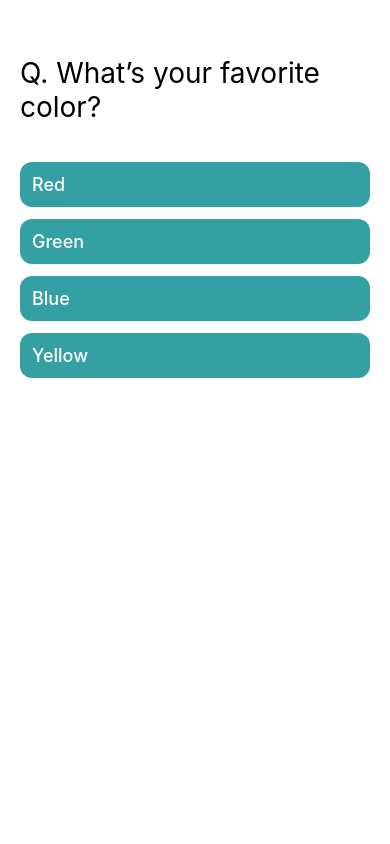
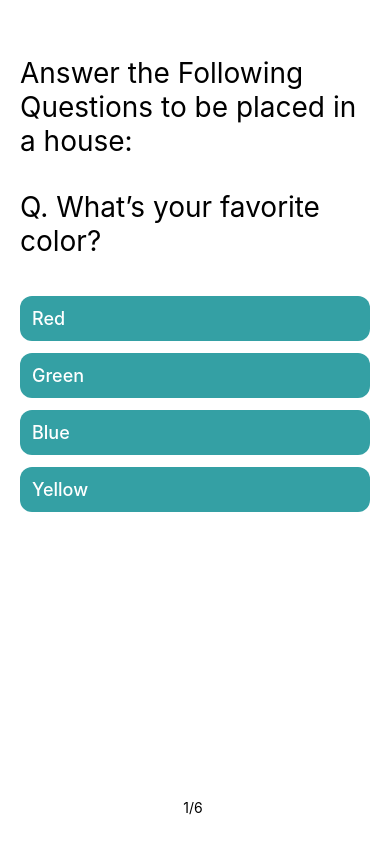
Before and after one commit to TheTimbs/Pawgwarts, a React Native app: screen / in a window 390 px wide. Built offline with nearby package versions, Linux system fonts and the light colour scheme.

Commit message:
quiz form mvp done

```diff
--- /dev/null
+++ b/app/screens/QuizResult.js
@@ -0,0 +1,28 @@
+import { StyleSheet, Text, View } from 'react-native';
+
+export default function QuizResult(props) {
+  return (
+    <View style={styles.container}>
+      <View style={styles.Wrapper}>
+        <Text style={styles.sectionTitle}> Your house is {props.house} </Text>
+        <Text> An Image would go here </Text>
+        <Text> Navigation to the home </Text>
+      </View>
+    </View>
+  );
+}
+
+const styles = StyleSheet.create({
+  container: {
+    flex: 1,
+    backgroundColor: '#E8EAED',
+  },
+  Wrapper: {
+    paddingTop: 80,
+    paddingHorizontal: 20,
+  },
+  sectionTitle: {
+    fontSize: 24,
+    fontWeight: 'bold'
+  }
+});
--- a/app/screens/QuizScreen.js
+++ b/app/screens/QuizScreen.js
@@ -8,6 +8,8 @@ import { doc, setDoc, updateDoc } from 'firebase/firestore'
 import { db } from '../../firebase/firebase-config'
 
 import { getAuth } from 'firebase/auth'
+
+import QuizResult from './QuizResult';
 
 // house constants
 const gryffindog = "GryffinDog"
@@ -35,10 +37,15 @@ const allQuestions = [
   {
     question: "Which of these magical events would you most like to experience?",
     options: [{ answer: "The Triwizard Tournament", house: gryffindog }, { answer: "The Quidditch World Cup", house: sloberin }, { answer: "The Yule Ball", house: ravenPaw }, { answer: "Christmas at Hogwarts", house: hufflepup }],
+  },
+  {
+    question: "You are making a PowerPoint presentation for a class project. You...",
+    options: [{ answer: "Take charger, organize everyone, and end up doing almost everything", house: gryffindog }, { answer: "Do as little as you can. Ah, the perks of group projects", house: sloberin }, { answer: "Do a little of everything", house: ravenPaw }, { answer: "Do most of the research and writing, but let other people make it flash", house: hufflepup }]
   }
 ]
 
 const PersonalityQuiz = () => {
+  const [selectedHouse, setSelectedHouse] = useState('')
   const [questions, setQuestions] = useState();
   const [qNum, setQNum] = useState(0);
   const [options, setOptions] = useState([])
@@ -65,13 +72,13 @@ const PersonalityQuiz = () => {
     setHouse({ ...house, [`${selectedHouse}`]: value })
     console.log("++ logging house ++", house)
 
-    if (qNum !== 4) {
+    if (qNum !== 5) {
       setQNum(qNum + 1)
       setOptions(allQuestions[qNum + 1].options)
     }
-    // if (qNum === 4) {
-    //   handleShowHouse()
-    // }
+    if (qNum === 5) {
+      handleShowHouse()
+    }
   }
 
   const handleShowHouse = async () => {
@@ -81,6 +88,7 @@ const PersonalityQuiz = () => {
     for (const [key, value] of Object.entries(house)) {
       if (value === max) {
         selectedHouse = key;
+        setSelectedHouse(selectedHouse)
       }
     }
     const auth = getAuth()
@@ -91,34 +99,44 @@ const PersonalityQuiz = () => {
     console.log("your house is ", selectedHouse)
   }
 
+  const showHouse = () => {
+    return (
+      <QuizResult house={selectedHouse} />
+    )
+  }
+
   return (
     <View style={styles.container}>
-      {isLoading ? <View style={{ display: 'flex', justifyContent: 'center', alignItems: 'center', height: '100%' }}>
-        <Text style={{ fontSize: 32, fontWeight: '700' }}>LOADING...</Text>
-      </View> : questions && (
+      {selectedHouse !== "" ? <QuizResult house={selectedHouse} />
+        // <View style={{ display: 'flex', justifyContent: 'center', alignItems: 'center', height: '100%' }}>
+        //   <Text style={{ fontSize: 32, fontWeight: '700' }}>LOADING...</Text>
+        // </View>
+        : questions && (
           <View style={styles.parent}>
+            <View style={styles.top}>
+              <Text style={styles.question}>Answer the Following Questions to be placed in a house: </Text>
+            </View>
             <View style={styles.top}>
               <Text style={styles.question}>Q. {(questions[qNum].question)}</Text>
             </View>
             <View style={styles.options}>
 
-            <TouchableOpacity style={styles.optionButtom} onPress={() => handlSelectedOption(options[0])}>
+              <TouchableOpacity style={styles.optionButton} onPress={() => handlSelectedOption(options[0])}>
                 <Text style={styles.option}>{(options[0].answer)}</Text>
               </TouchableOpacity>
-            <TouchableOpacity style={styles.optionButtom} onPress={() => handlSelectedOption(options[1])}>
+              <TouchableOpacity style={styles.optionButton} onPress={() => handlSelectedOption(options[1])}>
                 <Text style={styles.option}>{(options[1].answer)}</Text>
               </TouchableOpacity>
-            <TouchableOpacity style={styles.optionButtom} onPress={() => handlSelectedOption(options[2])}>
+              <TouchableOpacity style={styles.optionButton} onPress={() => handlSelectedOption(options[2])}>
                 <Text style={styles.option}>{(options[2].answer)}</Text>
               </TouchableOpacity>
-            <TouchableOpacity style={styles.optionButtom} onPress={() => handlSelectedOption(options[3])}>
+              <TouchableOpacity style={styles.optionButton} onPress={() => handlSelectedOption(options[3])}>
                 <Text style={styles.option}>{(options[3].answer)}</Text>
               </TouchableOpacity>
+              {/* {selectedHouse !== "" ? <QuizResult house={selectedHouse} /> : <Text> {qNum + 1}/6 </Text>} */}
             </View>
             <View style={styles.bottom}>
-            {qNum === 4 && <TouchableOpacity style={styles.button} onPress={handleShowHouse}>
-              <Text style={styles.buttonText}> Show My House </Text>
-            </TouchableOpacity>}
+              <Text> {qNum + 1}/6  </Text>
             </View>
           </View>
         )}
@@ -144,16 +162,8 @@ const styles = StyleSheet.create({
   bottom: {
     marginBottom: 12,
     paddingVertical: 16,
-    justifyContent: 'space-between',
-    flexDirection: 'row',
-  },
-  button: {
-    backgroundColor: '#1A759F',
-    padding: 12,
-    paddingHorizontal: 16,
-    borderRadius: 16,
-    alignItems: 'center',
-    marginBottom: 30,
+    flexDirection: 'column',
+    alignItems: 'center'
   },
   buttonText: {
     fontSize: 18,
@@ -168,7 +178,7 @@ const styles = StyleSheet.create({
     fontWeight: '500',
     color: 'white',
   },
-  optionButtom: {
+  optionButton: {
     paddingVertical: 12,
     marginVertical: 6,
     backgroundColor: '#34A0A4',
```
Lines whose indentation alone changed are shown as unchanged.
